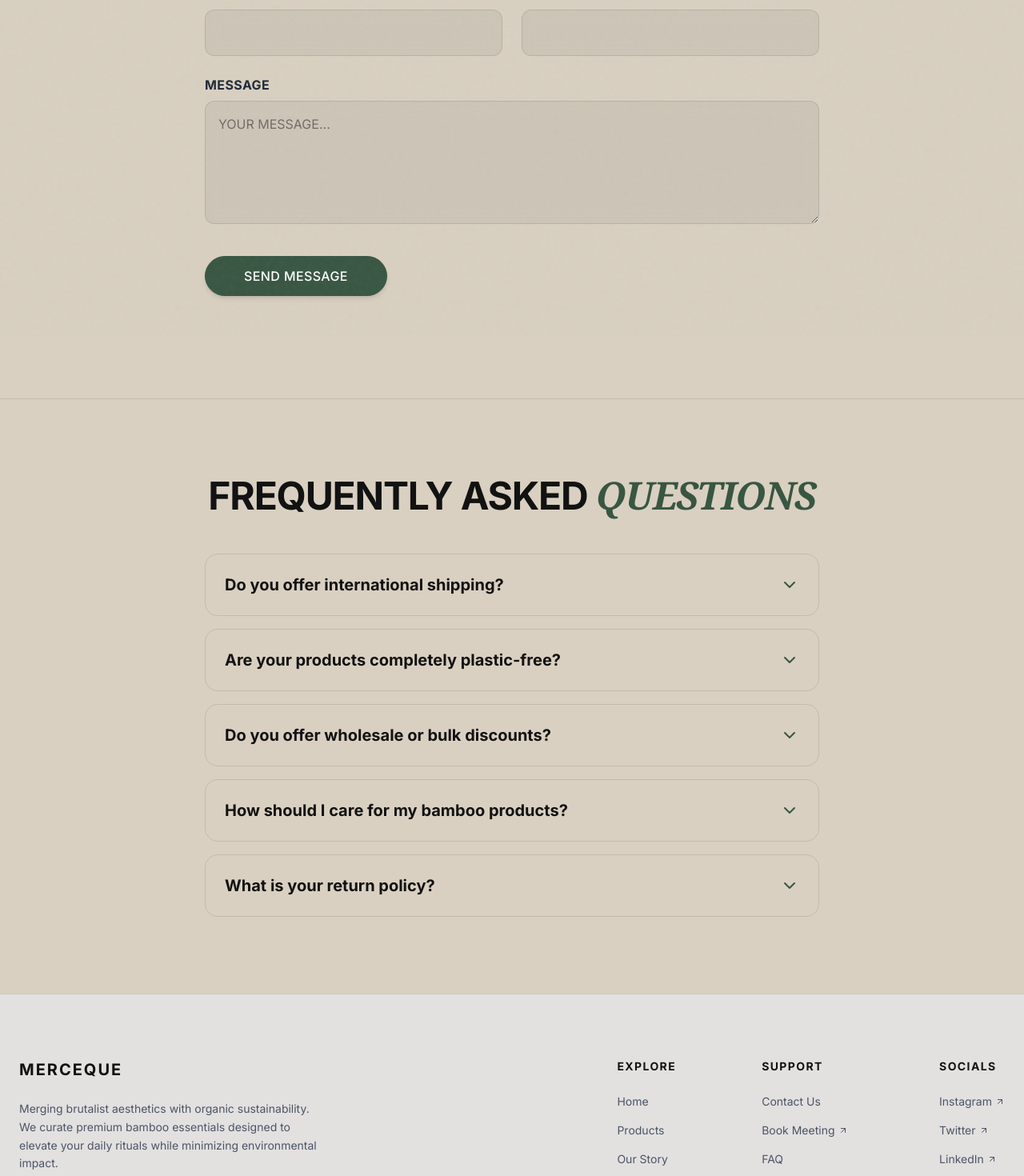
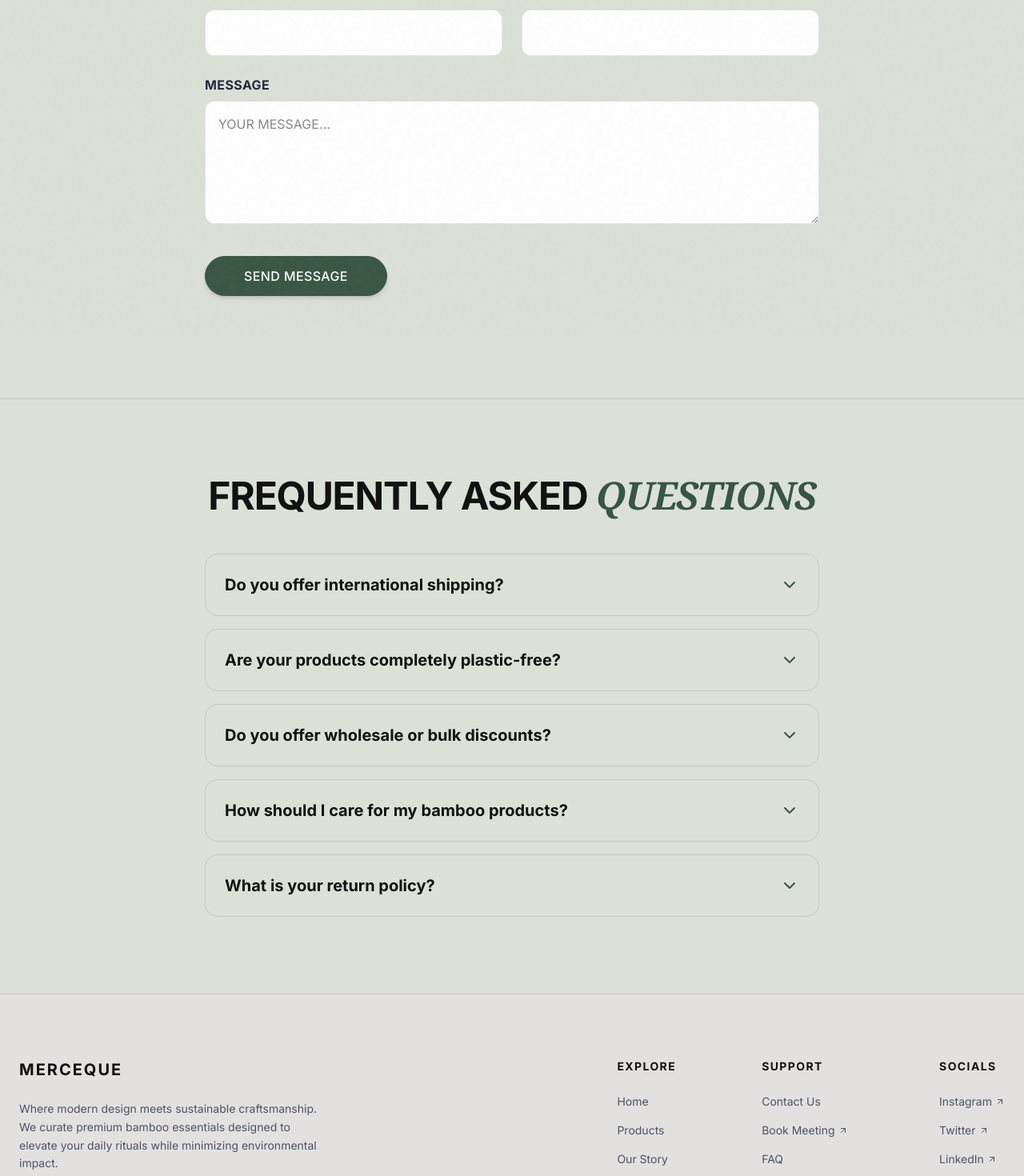
Before and after one commit to divyanshu15/merceque, a Next.js app: page /contact in a window 1280 px wide. Shown: the part 380-1850 px from the top of the page at 80% size. Built offline with nearby package versions, Linux system fonts and the light colour scheme.

Commit message:
ui-fixes

```diff
--- a/src/app/about-us/page.tsx
+++ b/src/app/about-us/page.tsx
@@ -5,7 +5,7 @@ import { Leaf, Globe2, HeartHandshake, ShieldCheck } from "lucide-react";
 
 export default function AboutUsPage() {
   return (
-    <div className="min-h-screen bg-[#d9d0c1] flex flex-col pt-32">
+    <div className="min-h-screen bg-[#dbe1d6] flex flex-col pt-32">
       {/* Hero Section */}
       <section className="w-full px-6 py-12 lg:py-20 bg-transparent">
         <div className="max-w-4xl mx-auto text-center">
--- a/src/app/contact/page.tsx
+++ b/src/app/contact/page.tsx
@@ -9,7 +9,7 @@ export const metadata: Metadata = {
 
 export default function ContactPage() {
   return (
-    <main className="flex flex-col w-full pt-20 bg-[#d9d0c1]">
+    <main className="flex flex-col w-full pt-20 bg-[#dbe1d6]">
       <Contact />
       <FAQ />
     </main>
--- a/src/app/for-businesses/page.tsx
+++ b/src/app/for-businesses/page.tsx
@@ -12,7 +12,7 @@ export const metadata: Metadata = {
 
 export default function ForBusinessesPage() {
   return (
-    <main className="flex min-h-screen flex-col w-full pb-24 bg-[#d9d0c1]">
+    <main className="flex min-h-screen flex-col w-full pb-24 bg-[#dbe1d6]">
       {/* Hero Section */}
       <section className="relative pt-32 pb-24 px-6 overflow-hidden">
         <div className="max-w-7xl mx-auto w-full flex flex-col lg:flex-row items-center gap-12 relative z-10">
@@ -44,7 +44,7 @@ export default function ForBusinessesPage() {
       <section className="relative px-6 py-32 overflow-hidden">
         <div className="absolute inset-0 z-0">
           <Image src="/images/new/bamboo_bath_kit.jpg" alt="Bamboo Eco-Gift Box" fill priority sizes="100vw" className="object-cover object-center" />
-          <div className="absolute inset-0 bg-[#d9d0c1]/80" />
+          <div className="absolute inset-0 bg-[#dbe1d6]/80" />
         </div>
         <div className="max-w-7xl mx-auto w-full relative z-10">
           <h2 className="text-4xl md:text-5xl font-bold uppercase tracking-tight text-[#2b4433] mb-16 text-center">
@@ -119,7 +119,7 @@ export default function ForBusinessesPage() {
       </section>
 
       {/* Order Details */}
-      <section className="px-6 py-24 bg-[#d2c9b9]">
+      <section className="px-6 py-24 bg-[#dbe1d6]">
         <div className="max-w-4xl mx-auto w-full">
           <h2 className="text-4xl md:text-5xl font-bold uppercase tracking-tight text-[#2b4433] mb-12 text-center">
             Order Details
--- a/src/app/our-products/page.tsx
+++ b/src/app/our-products/page.tsx
@@ -20,7 +20,7 @@ export default async function OurProductsPage() {
   }
 
   return (
-    <main className="flex min-h-screen flex-col w-full pt-20 bg-[#d9d0c1]">
+    <main className="flex min-h-screen flex-col w-full pt-20 bg-[#dbe1d6]">
       <Products products={products} title={<>Eco<br/>Collections</>} category="combo" />
       <Products products={products} title={<>Individual<br/>Products</>} category="individual" hidePaddingTop />
     </main>
--- a/src/app/product/[handle]/page.tsx
+++ b/src/app/product/[handle]/page.tsx
@@ -53,7 +53,7 @@ export default async function ProductPage({ params }: { params: Promise<{ handle
     : null;
 
   return (
-    <div className="min-h-screen bg-[#d9d0c1] flex flex-col">
+    <div className="min-h-screen bg-[#dbe1d6] flex flex-col">
       <main className="flex-1 w-full max-w-7xl mx-auto px-6 pt-32 md:pt-40 pb-12 md:pb-24">
         {/* Breadcrumb / Back button */}
         <Link
--- a/src/components/Contact.tsx
+++ b/src/components/Contact.tsx
@@ -21,7 +21,7 @@ export function Contact() {
               <input
                 type="text"
                 id="name"
-                className="bg-black/5 dark:bg-white/5 border border-black/10 dark:border-white/10 p-4 text-foreground focus:outline-none focus:border-primary hover:border-black/20 dark:hover:border-white/30 focus:shadow-[0_0_15px_rgba(0,255,127,0.15)] transition-all duration-300 rounded-xl backdrop-blur-sm"
+                className="bg-white dark:bg-white/5 border border-black/10 dark:border-white/10 p-4 text-foreground focus:outline-none focus:border-primary hover:border-black/20 dark:hover:border-white/30 focus:shadow-[0_0_15px_rgba(0,255,127,0.15)] transition-all duration-300 rounded-xl backdrop-blur-sm"
                 placeholder=""
               />
             </div>
@@ -30,7 +30,7 @@ export function Contact() {
               <input
                 type="email"
                 id="email"
-                className="bg-black/5 dark:bg-white/5 border border-black/10 dark:border-white/10 p-4 text-foreground focus:outline-none focus:border-primary hover:border-black/20 dark:hover:border-white/30 focus:shadow-[0_0_15px_rgba(0,255,127,0.15)] transition-all duration-300 rounded-xl backdrop-blur-sm"
+                className="bg-white dark:bg-white/5 border border-black/10 dark:border-white/10 p-4 text-foreground focus:outline-none focus:border-primary hover:border-black/20 dark:hover:border-white/30 focus:shadow-[0_0_15px_rgba(0,255,127,0.15)] transition-all duration-300 rounded-xl backdrop-blur-sm"
                 placeholder=""
               />
             </div>
@@ -41,7 +41,7 @@ export function Contact() {
             <textarea
               id="message"
               rows={5}
-              className="bg-black/5 dark:bg-white/5 border border-black/10 dark:border-white/10 p-4 text-foreground focus:outline-none focus:border-primary hover:border-black/20 dark:hover:border-white/30 focus:shadow-[0_0_15px_rgba(0,255,127,0.15)] transition-all duration-300 rounded-xl backdrop-blur-sm resize-y"
+              className="bg-white dark:bg-white/5 border border-black/10 dark:border-white/10 p-4 text-foreground focus:outline-none focus:border-primary hover:border-black/20 dark:hover:border-white/30 focus:shadow-[0_0_15px_rgba(0,255,127,0.15)] transition-all duration-300 rounded-xl backdrop-blur-sm resize-y"
               placeholder="YOUR MESSAGE..."
             />
           </div>
--- a/src/components/Footer.tsx
+++ b/src/components/Footer.tsx
@@ -16,7 +16,7 @@ export function Footer() {
             </span>
           </Link>
           <p className="text-gray-600 dark:text-gray-400 text-sm leading-relaxed">
-            Merging brutalist aesthetics with organic sustainability. We curate
+            Where modern design meets sustainable craftsmanship. We curate
             premium bamboo essentials designed to elevate your daily rituals
             while minimizing environmental impact.
           </p>
--- a/src/components/figma-home/FigmaHero.tsx
+++ b/src/components/figma-home/FigmaHero.tsx
@@ -8,7 +8,7 @@ export function FigmaHero() {
       {/* Background Image */}
       <div className="absolute inset-0 z-0">
         <Image
-          src="/images/new/hero1.png"
+          src="/images/new/hero-new.png"
           alt="Bamboo Bath Kit"
           fill
           className="object-cover object-center"
```
Also changed, not shown: 1 other file (tests, documents, lock files or other folders).
